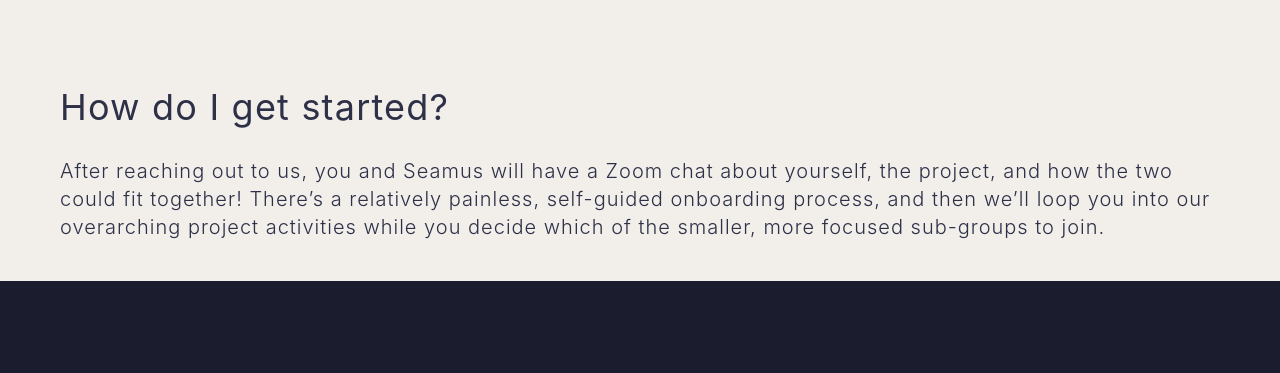
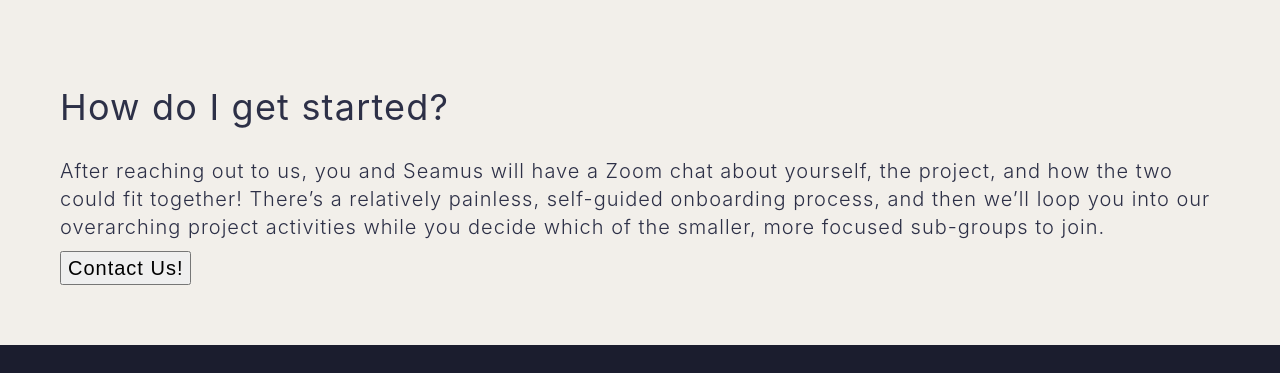
Before and after one commit to openseattle/clearviction-v1, a Gatsby site: page /volunteer in a window 1280 px wide. Shown: the part 1741-2114 px from the top of the page. Built offline with nearby package versions, Linux system fonts and the light colour scheme; Gatsby itself is replaced by a stand-in of ours.

Commit message:
Adds contact us link to volunteer page

```diff
--- a/src/pages/volunteer/index.md
+++ b/src/pages/volunteer/index.md
@@ -27,4 +27,7 @@ content:
   contact:
     title: How do I get started?
     description: After reaching out to us, you and Seamus will have a Zoom chat about yourself, the project, and how the two could fit together! There’s a relatively painless, self-guided onboarding process, and then we’ll loop you into our overarching project activities while you decide which of the smaller, more focused sub-groups to join.
+    link:
+      title: Contact Us!
+      url: 'mailto:seamus@seamus.work'
 ---
--- a/src/styles/volunteer-page.scss
+++ b/src/styles/volunteer-page.scss
@@ -100,4 +100,15 @@
   &-listItemName {
     font-weight: 400;
   }
+
+  &-link {
+    text-align: center;
+    margin-top: 10px;
+    margin-bottom: 0px;
+    @include medium-font();
+
+    @include respond-to('small') {
+      margin-bottom: 20px;
+    }
+  }
 }
--- a/src/templates/volunteer-page.js
+++ b/src/templates/volunteer-page.js
@@ -9,13 +9,20 @@ import '../styles/volunteer-page.scss'
 export const VolunteerPageTemplate = (props) => {
   const { page } = props
 
-  const mapVolunteerInfo = (infoObject) => {
-    return Object.keys(infoObject).map((key) => {
+  const mapInfo = (info) => {
+    return Object.keys(info).map((key) => {
       return (
         <section className='section volunteerInfo'>
           <div className='container'>
-            <h2 className='volunteerInfo-title'>{infoObject[key].title}</h2>
-            <div>{infoObject[key].description}</div>
+            <h2 className='volunteerInfo-title'>{info[key].title}</h2>
+            <div>{info[key].description}</div>
+            {!!info[key].link && (
+              <a href={info[key].link.url}>
+                <button className='volunteerInfo-link'>
+                  {info[key].link.title}
+                </button>
+              </a>
+            )}
           </div>
         </section>
       )
@@ -31,7 +38,7 @@ export const VolunteerPageTemplate = (props) => {
           </div>
         </section>
       </div>
-      {mapVolunteerInfo(page.frontmatter.content)}
+      {mapInfo(page.frontmatter.content)}
     </article>
   )
 }
@@ -101,6 +108,10 @@ export const volunteerPageQuery = graphql`
           contact {
             title
             description
+            link {
+              title
+              url
+            }
           }
         }
       }
```
